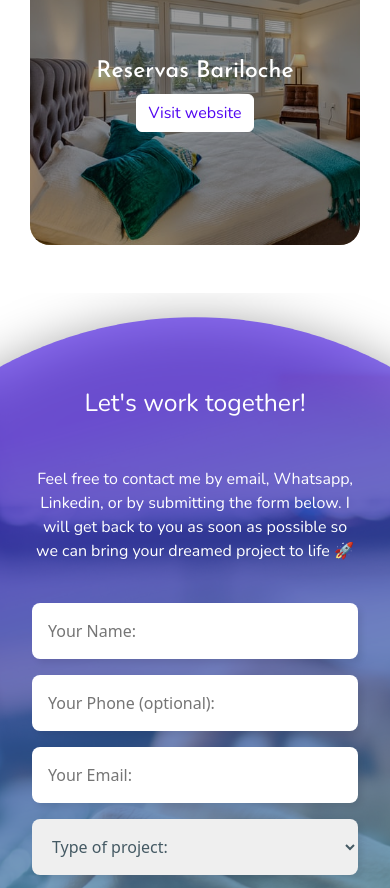
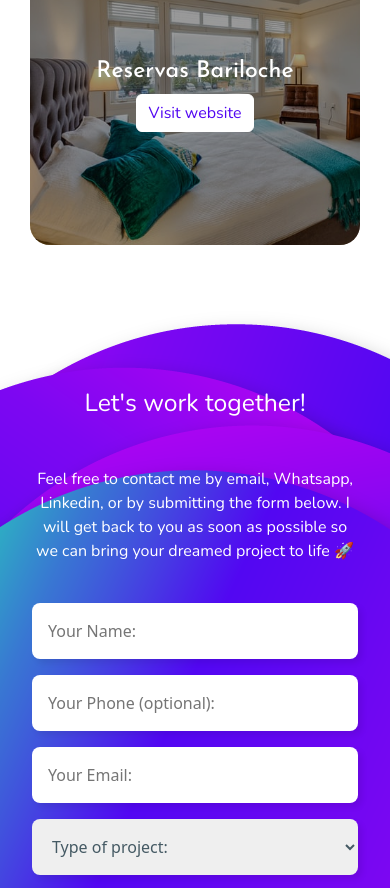
Before and after one commit to laumazzotta/portfolioLM, a website: page index.html in a window 390 px wide. Shown: the part 5986-6874 px from the top of the page. Drawn offline with nearby package versions, Linux system fonts and the light colour scheme; files that its build step writes are made by us from their sources.

Commit message:
fit contact

```diff
--- a/index.html
+++ b/index.html
@@ -16,7 +16,7 @@
         <!-- Icons -->
         <link rel="stylesheet" href="https://cdn.jsdelivr.net/npm/bootstrap-icons@1.4.1/font/bootstrap-icons.css">
         <!-- Animate CSS -->
-        <link rel="stylesheet" href="https://cdnjs.cloudflare.com/ajax/libs/animate.css/4.1.1/animate.min.css"/>
+        <!-- <link rel="stylesheet" href="https://cdnjs.cloudflare.com/ajax/libs/animate.css/4.1.1/animate.min.css"/> -->
 
         <style>
             html{
@@ -173,7 +173,8 @@
         <section id="contact" class="contact-section">
           <h2 class="text-nunito color-textos py-3 mt-5 text-center text-md-start">Let's work together!</h2>
           <p class="text-nunito fs-6 fs-md-5 color-textos text-center text-md-start pt-4">Feel free to contact me by email, Whatsapp, Linkedin, or by submitting the form below. I will get back to you as soon as possible so we can bring your dreamed project to life 🚀</p>
-          <img src="images/img-contacto.png" alt="contact" class="img-contact">
+          <img src="images/img-contacto.png" alt="contact" class="img-contact d-none d-md-block">
+          <img src="images/back-contact-mobile_1.png" alt="contact" class="img-contact d-block d-md-none">
           <form id="contactForm" class="formulario grid justify-content-center justify-content-md-evenly" name="contact" method="POST" data-netlify="true">
             <input type="text" name="name" required placeholder="Your Name:" class="rounded-3 color-textos p-3 col-12 col-md-5"/>
             <input type="number" name="phone" placeholder="Your Phone (optional):" class="rounded-3 color-textos p-3 col-12 col-md-5"/>
```
Also changed, not shown: images/back-contact-mobile.png (added), images/back-contact-mobile_1.png (added), 1 other file.
